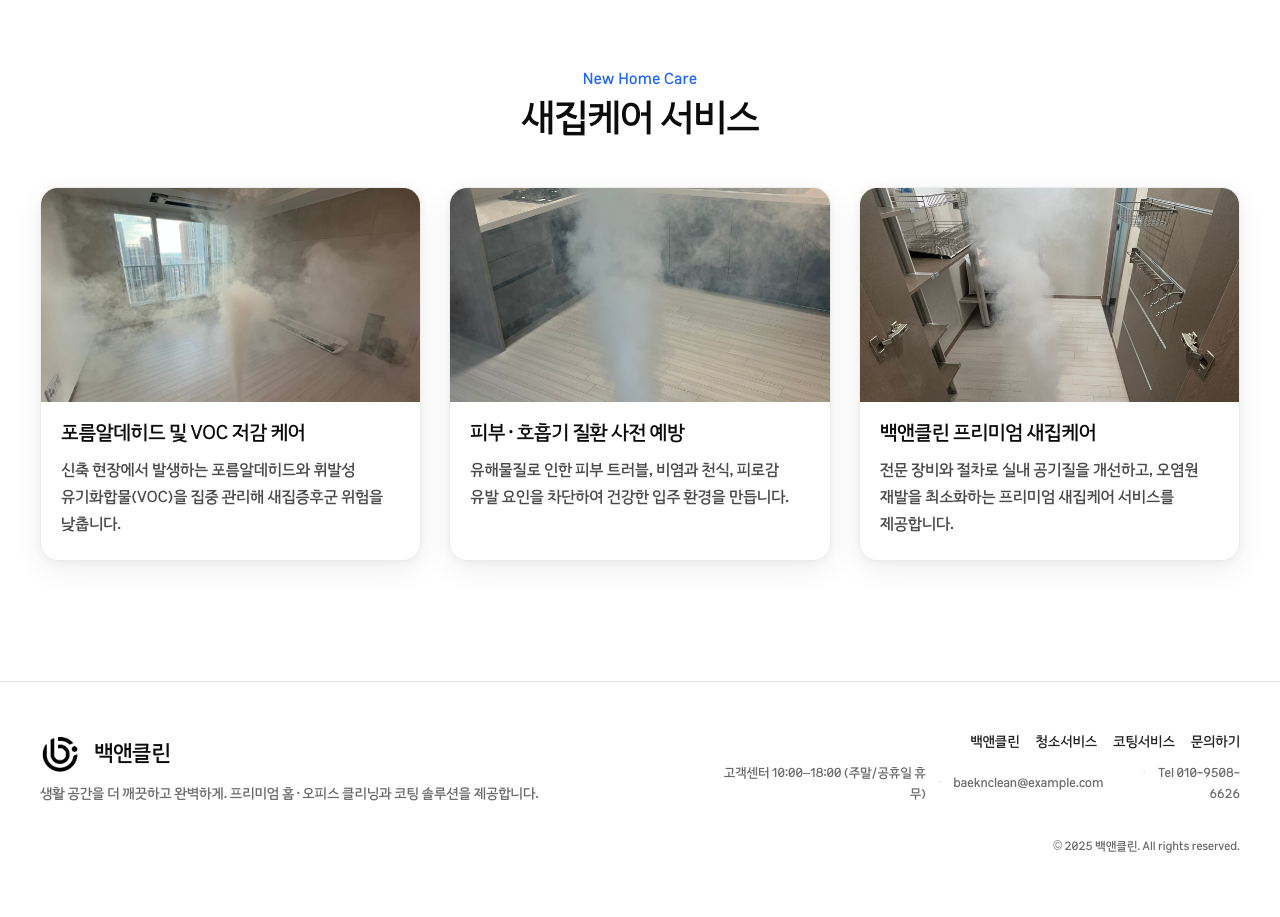
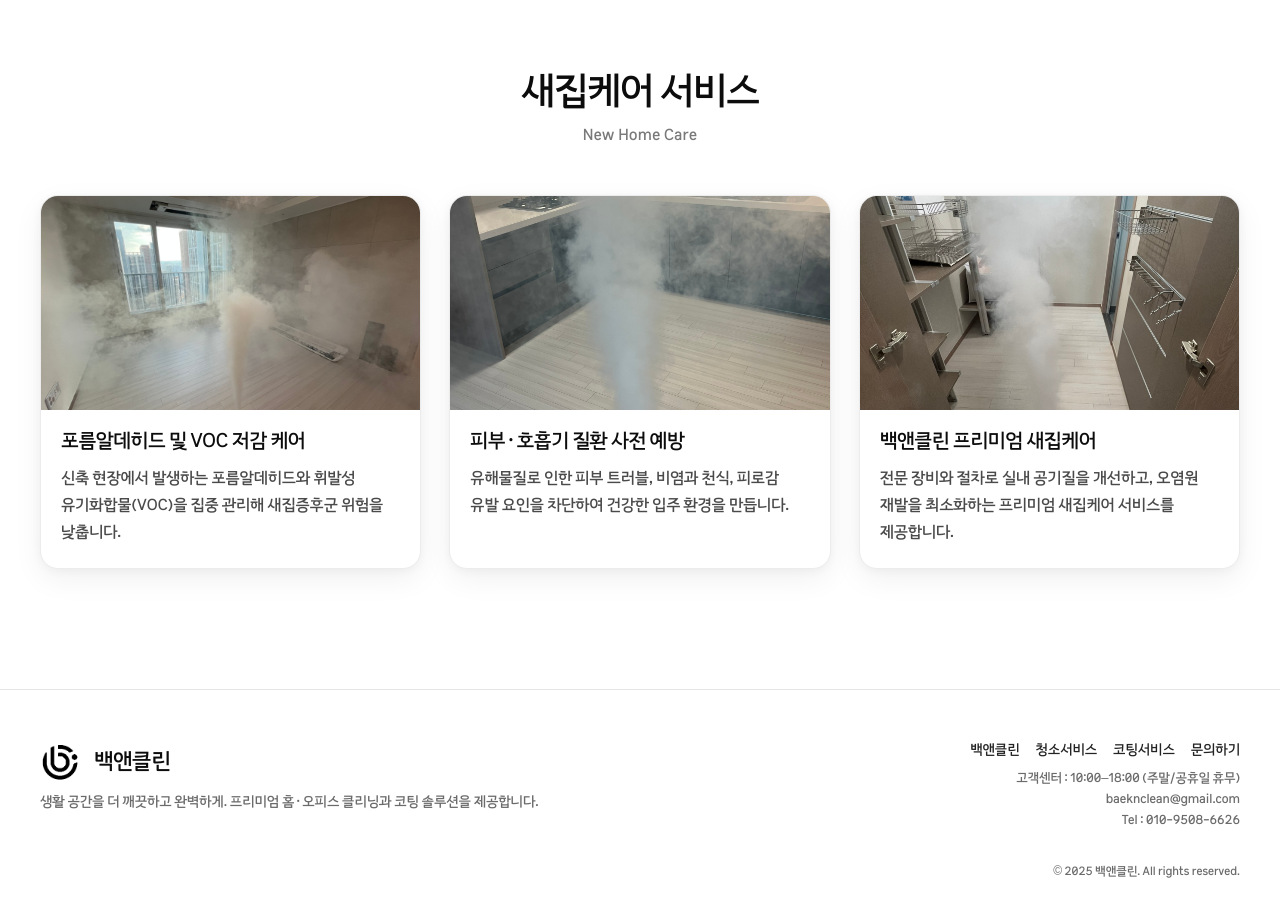
Before and after one commit to nownity/baeksaekclean, a React (Create React App) app: page /clean in a window 1280 px wide. Shown: the part 4060-4977 px from the top of the page. Built offline with nearby package versions, Linux system fonts and the light colour scheme; a web font is replaced by a local one.

Commit message:
footer 및 헤더 수정

```diff
--- a/src/cleanSection/MoveinSection.jsx
+++ b/src/cleanSection/MoveinSection.jsx
@@ -31,24 +31,21 @@
 const Title = styled.div`
   font-size: 40px;
   font-weight: 500;
-  color: ${({ theme }) => theme.text};
-  transition: color 0.3s ease-in-out;
+  color: #111111;
   @media (max-width: 768px) {
     font-size: 30px;
   }
 `;
 
 const GrayText = styled.span`
-  color: ${({ theme }) => theme.textGray};
-  transition: color 0.3s ease-in-out;
+  color: #797979;
   z-index: 1;
 `;
 
 const SubTitle = styled.div`
   font-size: 16px;
   font-weight: 500;
-  color: ${({ theme }) => theme.textGray};
-  transition: color 0.3s ease-in-out;
+  color: #797979;
   @media (max-width: 768px) {
     font-size: 15px;
   }
@@ -85,7 +82,7 @@
   font-size: 26px;
   font-weight: 700;
   margin-bottom: 30px;
-  color: ${({ theme }) => theme.text};
+  color: #111111;
   @media (max-width: 768px) {
     font-size: 20px;
   }
@@ -94,7 +91,7 @@
 const DesText = styled.div`
   font-size: 20px;
   line-height: 1.7;
-  color: ${({ theme }) => theme.text};
+  color: #111111;
   @media (max-width: 768px) {
     font-size: 15px;
   }
--- a/src/cleanSection/NewcareSection.jsx
+++ b/src/cleanSection/NewcareSection.jsx
@@ -8,7 +8,7 @@
 const BG = "#ffffff";
 const TEXT = "#0c0c0c";
 const SUB = "#4a4a4a";
-const ACCENT = "#1e66ff";
+const ACCENT = "#797979";
 const LINE = "#ececec";
 
 /* ==== 전체 섹션 ==== */
@@ -31,7 +31,7 @@
   color: ${ACCENT};
   font-weight: 700;
   letter-spacing: 0.02em;
-  margin: 0 0 8px;
+  margin: 0 0 50px;
 `;
 
 const Title = styled.h2`
@@ -41,7 +41,7 @@
   font-weight: 800;
   letter-spacing: -0.02em;
   line-height: 1.2;
-  margin: 0 0 44px;
+  margin: 0 0 10px;
 `;
 
 /* ==== 카드 그리드 ==== */
@@ -140,8 +140,8 @@
   return (
     <Section>
       <Inner>
+        <Title>새집케어 서비스</Title>
         <Eyebrow>New Home Care</Eyebrow>
-        <Title>새집케어 서비스</Title>
 
         <Grid>
           {items.map((it, i) => (
--- a/src/components/Footer.jsx
+++ b/src/components/Footer.jsx
@@ -98,31 +98,16 @@
 
 const Meta = styled.div`
   display: flex;
-  align-items: center;
+  flex-direction: column;
+  align-items: flex-end;
   justify-content: flex-start;
   flex-wrap: nowrap;
   color: ${SUB};
   font-size: 13px;
   line-height: 1.6;
 
-  span + span::before {
-    content: "·";
-    margin: 0 10px;
-    color: ${LINE};
-  }
-
   @media (max-width: 1250px) {
-    flex-direction: column;
     align-items: flex-start;
-
-    span + span::before {
-      content: "";
-      margin: 0;
-    }
-
-    span {
-      margin-top: 4px;
-    }
   }
 `;
 
@@ -161,9 +146,9 @@
               <a href="/contact">문의하기</a>
             </LinkRow>
             <Meta>
-              <span>고객센터 10:00–18:00 (주말/공휴일 휴무)</span>
-              <span>baeknclean@example.com</span>
-              <span>Tel 010-9508-6626</span>
+              <span>고객센터 : 10:00–18:00 (주말/공휴일 휴무)</span>
+              <span>baeknclean@gmail.com</span>
+              <span>Tel : 010-9508-6626</span>
             </Meta>
           </InfoBlock>
         </FooterGrid>
--- a/src/components/Header.jsx
+++ b/src/components/Header.jsx
@@ -291,19 +291,19 @@
   회사소개: "about",
   청소서비스: "sample",
   코팅서비스: "info",
-  청소범위: "contact",
+  서비스안내: "contact",
 };
 const CLEAN_SUB_TO_ID = {
   "입주·이사 청소": "movein",
   "상가·사무실 청소": "office",
-  "준공 청소": "post",
-  "특수 청소": "special",
-  "새집 케어": "newcare",
+  준공청소: "post",
+  특수청소: "special",
+  새집케어: "newcare",
 };
 const COATING_SUB_TO_ID = {
-  "상판 코팅": "countertop",
-  "마루 코팅": "floor",
-  "왁스 코팅": "wax",
+  상판코팅: "countertop",
+  마루코팅: "floor",
+  왁스코팅: "wax",
 };
 
 const Header = ({ currentSection }) => {
@@ -325,21 +325,21 @@
     () => ({
       hero: {
         label: "백앤클린",
-        subs: ["회사소개", "청소서비스", "코팅서비스", "청소범위"],
+        subs: ["회사소개", "청소서비스", "코팅서비스", "서비스안내"],
       },
       about: {
         label: "청소서비스",
         subs: [
           "입주·이사 청소",
           "상가·사무실 청소",
-          "준공 청소",
-          "특수 청소",
-          "새집 케어",
+          "준공청소",
+          "특수청소",
+          "새집케어",
         ],
       },
       sample: {
         label: "코팅서비스",
-        subs: ["상판 코팅", "마루 코팅", "왁스 코팅"],
+        subs: ["상판코팅", "마루코팅", "왁스코팅"],
       },
       contact: { label: "예약하기", subs: [] },
     }),
```
